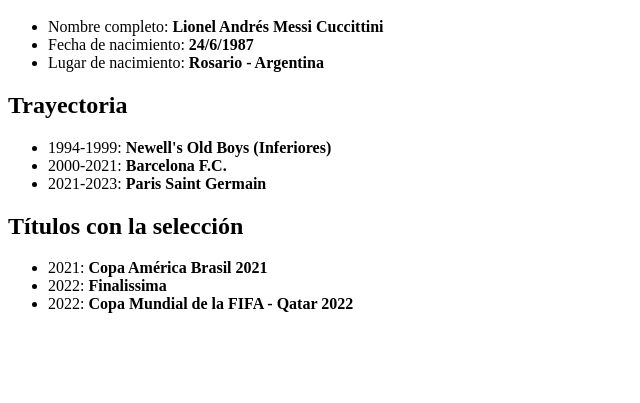
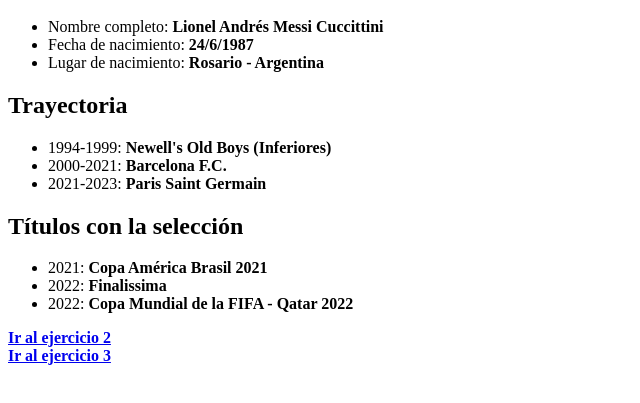
Before and after one commit to valentinabarrera79/entrega-1, a plain HTML site: page index.html in a window 1280 px wide. Shown: the part 109-512 px from the top of the page, without its empty margins (0-640 px from the left). Drawn offline with Linux system fonts and the light colour scheme.

Commit message:
Enlace html

```diff
--- a/primeraparte.html
+++ b/index.html
@@ -33,3 +33,6 @@
     </div>
   </body>
 </html>
+<a href="segundaparte.html"><b>Ir al ejercicio 2</b></a>
+<br />
+<a href="terceraparte.html"><b>Ir al ejercicio 3</b></a>
```
Also changed, not shown: segundaparte.html (+3 -0 lines), terceraparte.html (+3 -0 lines).
